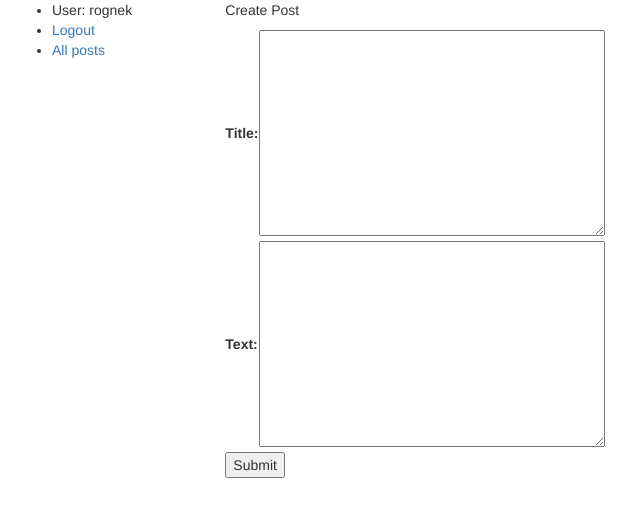
After one commit to GMRudenko/blog_site, a Django app: page /blog/create_post/ in a window 1280 px wide. The commit adds this page. Shown: the top 517 px of the page, without its empty margins (3-643 px from the left). Run offline with Django 3.2, Linux system fonts and the light colour scheme; a user stored in the database is signed in; lists and menus that the app fills with data are empty; some libraries are stand-ins or nearby versions.

Commit message:
Добавление постов

```diff
--- a/blog/forms.py
+++ b/blog/forms.py
@@ -1,4 +1,10 @@
 from django import forms
 
+
 class CreateCommentForm(forms.Form):
-    text=forms.CharField(max_length=140, min_length=1, help_text='Input text')
+    text = forms.CharField(max_length=140, min_length=1, widget=forms.Textarea)
+
+
+class CreateMainPostForm(forms.Form):
+    title = forms.CharField(max_length=140, min_length=1, widget=forms.Textarea)
+    text = forms.CharField(max_length=1000, min_length=1, widget=forms.Textarea)
--- /dev/null
+++ b/blog/templates/blog/mainpost_create.html
@@ -0,0 +1,13 @@
+{% extends "base_generic.html" %}
+
+{% block content %}
+<p>Create Post</p>
+<form action="" method="post">
+    {%csrf_token%}
+    <table>
+    {{form.as_table}}
+    </table>
+    <input type="submit" value="Submit"/>
+</form>
+
+{% endblock %}
--- a/blog/templates/blog/mainpost_detail.html
+++ b/blog/templates/blog/mainpost_detail.html
@@ -2,8 +2,8 @@
 
 {% block content %}
 <h1>{{mainpost.author}}:{{mainpost.title}}</h1>
-
 <p>{{mainpost.text}}</p>
+<p>{{mainpost.time}}</p>
 
 <div style="margin-left:20px;margin-top:20px">
   <h4>Comments:</h4>
@@ -12,6 +12,7 @@
   <hr>
   <p></p>
   <p>{{com.author}}:{{com.text}}</p>
+  <p>{{com.time}}</p>
   {% endfor %}
   {% if user.is_authenticated %}
   <form action="" method="post">
--- a/blog/templates/blog/mainpost_list.html
+++ b/blog/templates/blog/mainpost_list.html
@@ -2,6 +2,9 @@
 
 {% block content %}
 <h1>Post List</h1>
+{% if user.is_authenticated %}
+<li><a href="{%url 'mainpost-create'%}">Create post</a></li>
+{% endif %}
 {% if mainpost_list %}
 <ul>
 
--- a/blog/urls.py
+++ b/blog/urls.py
@@ -7,5 +7,6 @@ urlpatterns = [
     url(r'^$', views.index),
     path('post/<int:pk>', views.MainPostView, name='mainpost-detail'),
     path('all_posts/', views.MainPostListView.as_view(), name='all-posts'),
+    path('create_post/', views.MainPostCreate, name='mainpost-create'),
 
 ]
--- a/blog/views.py
+++ b/blog/views.py
@@ -3,12 +3,13 @@ from django.views import generic
 from .models import MainPost, Comment
 from django.views.generic.edit import CreateView, UpdateView, DeleteView
 from django.contrib.auth.mixins import LoginRequiredMixin
-from .forms import CreateCommentForm
+from .forms import CreateCommentForm, CreateMainPostForm
 from django.shortcuts import get_object_or_404
 from django.contrib.auth.decorators import login_required
 from django.contrib.auth.models import User
 from django.http import HttpResponseRedirect
 from django.urls import reverse
+from datetime import datetime
 
 
 def index(request):
@@ -24,9 +25,13 @@ def MainPostView(request, pk):
         if request.method == 'POST':
             form = CreateCommentForm(request.POST)
             if form.is_valid():
-                author=request.user
+                author = request.user
                 Comment.objects.create_comment(
-                    form.cleaned_data['text'], author=author, post=mainpost)
+                    text=form.cleaned_data['text'],
+                    author=author,
+                    post=mainpost,
+                    time=datetime.now()
+                )
                 return HttpResponseRedirect(reverse('mainpost-detail', kwargs={'pk': pk}))
         else:
             form = CreateCommentForm()
@@ -47,6 +52,22 @@ class MainPostListView(generic.ListView):
     paginate_by = 10
 
 
-class CommentCreate(LoginRequiredMixin, CreateView):
-    model = Comment
-    fields = ['text']
+@login_required
+def MainPostCreate(request):
+    if request.method == 'POST':
+        form = CreateMainPostForm(request.POST)
+        if form.is_valid():
+            author = request.user
+            pk=MainPost.objects.create_mainpost(
+                title=form.cleaned_data['title'],
+                text=form.cleaned_data['text'],
+                author=author,
+                time=datetime.now(),
+            ).id
+            return HttpResponseRedirect(reverse('mainpost-detail',kwargs={'pk': pk}))
+    else:
+        form = CreateMainPostForm()
+    context = {
+        'form': form,
+    }
+    return render(request, 'blog/mainpost_create.html', context)
--- a/blog_site/settings.py
+++ b/blog_site/settings.py
@@ -114,10 +114,6 @@ USE_L10N = True
 
 USE_TZ = True
 
-
-# Static files (CSS, JavaScript, Images)
-# https://docs.djangoproject.com/en/2.2/howto/static-files/
-
 STATIC_URL = '/static/'
 
 LOGIN_REDIRECT_URL='/'
```
Also changed, not shown: blog/models.py (+13 -3 lines), blog/migrations/0003_auto_20190529_2229.py (added), blog/migrations/0004_auto_20190530_2042.py (added), db.sqlite3.
